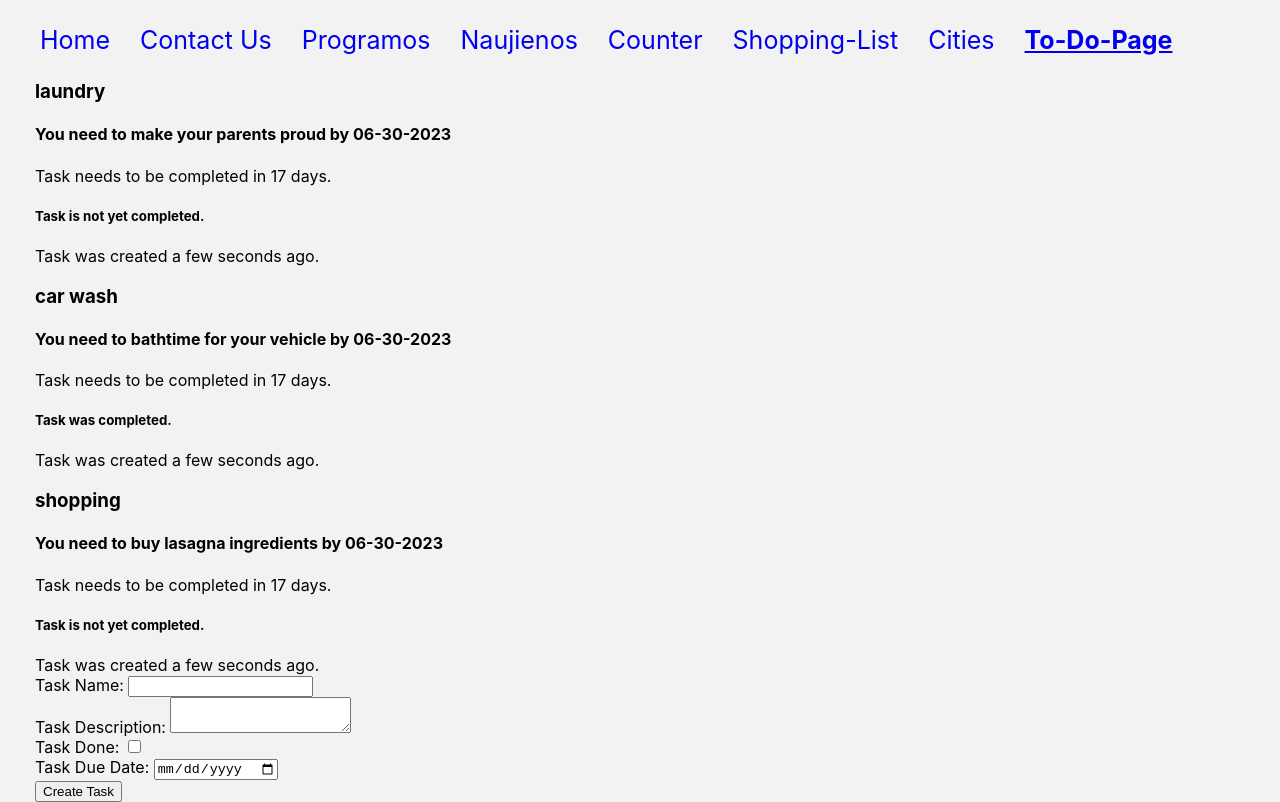
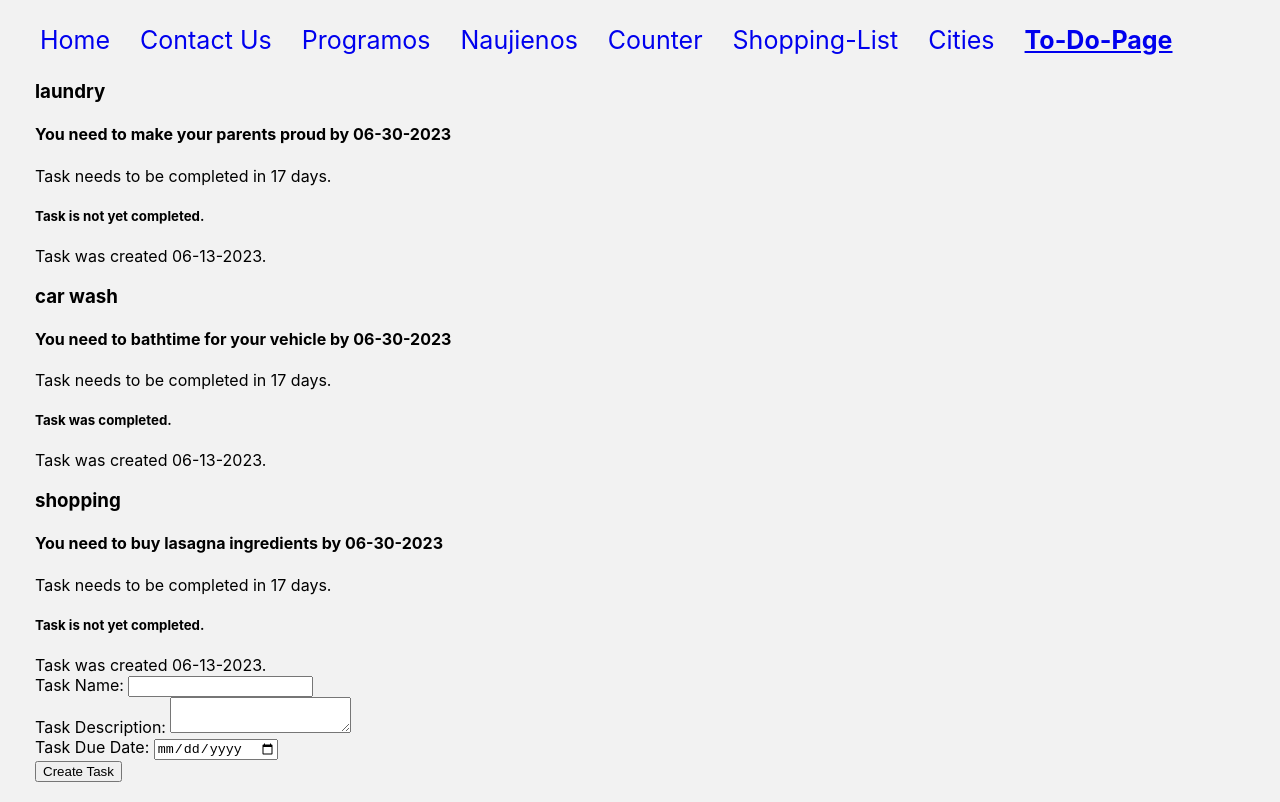
Before and after one commit to Adomelism/First-React-Project, a React (Create React App) app: page /ToDoPage in a window 1280 px wide. Built offline with nearby package versions, Linux system fonts and the light colour scheme.

Commit message:
date fixed

```diff
--- a/src/Components/ToDoComponents/ToDoForm.js
+++ b/src/Components/ToDoComponents/ToDoForm.js
@@ -9,11 +9,14 @@ const ToDoForm = ({onNewTask}) => {
 
     const nameHandler = (event) => setName(event.target.value)
     const descriptionHandler = (event) => setDescription(event.target.value)
-    const isDoneHandler = (event) => setIsDone(event.target.checked)
+    // const isDoneHandler = (event) => setIsDone(event.target.checked)
     const dueDateHandler = (event) => setDueDate(event.target.value)
 
     const onTaskHandler = (event) => {
         event.preventDefault();
+
+        const date = new Date();
+        const fullDate = date.toISOString().slice(0, 10);
 
         const newItem =
         {
@@ -21,6 +24,7 @@ const ToDoForm = ({onNewTask}) => {
             description,
             isDone,
             dueDate,
+            date: fullDate,
         }
 
 
@@ -37,10 +41,10 @@ const ToDoForm = ({onNewTask}) => {
         <label htmlFor="TaskDescription">Task Description: </label>
         <textarea id="TaskDescription" name="TaskDescription" value={description} onChange={descriptionHandler} />
     </div>
-    <div>
+    {/* <div>
         <label htmlFor="isTaskDone">Task Done: </label>
         <input type="checkbox" id="isTaskDone" name="isTaskDone" checked={isDone} onChange={isDoneHandler}/>
-    </div>
+    </div> */}
     <div>
         <label htmlFor="taskDueDate">Task Due Date: </label>
         <input type="date" id="taskDueDate" name="taskDueDate" value={dueDate} onChange={dueDateHandler}/>
--- a/src/Components/ToDoComponents/ToDoItem.js
+++ b/src/Components/ToDoComponents/ToDoItem.js
@@ -3,7 +3,7 @@ import dayjs from "dayjs";
 const ToDoItem = ({task}) => {
     let isItDone = '';
 
-    let {taskName, description, isDone, dueDate} = task;
+    let {taskName, description, isDone, dueDate, date} = task;
 
     if (isDone) {
         isItDone = 'Task was completed.'
@@ -13,7 +13,6 @@ const ToDoItem = ({task}) => {
 
     var relativeTime = require('dayjs/plugin/relativeTime')
     dayjs.extend(relativeTime)
-    const taskCreationDate = dayjs().fromNow();
     const untilDeadline = dayjs().to(dayjs(dueDate));
 
   return (
@@ -22,7 +21,7 @@ const ToDoItem = ({task}) => {
         <h4>You need to {description} by {dueDate}</h4>
         <div>Task needs to be completed {untilDeadline}.</div>
         <h5>{isItDone}</h5>
-        <div>Task was created {taskCreationDate}.</div>
+        <div>Task was created {date}.</div>
     </div>
   )
 }
```
